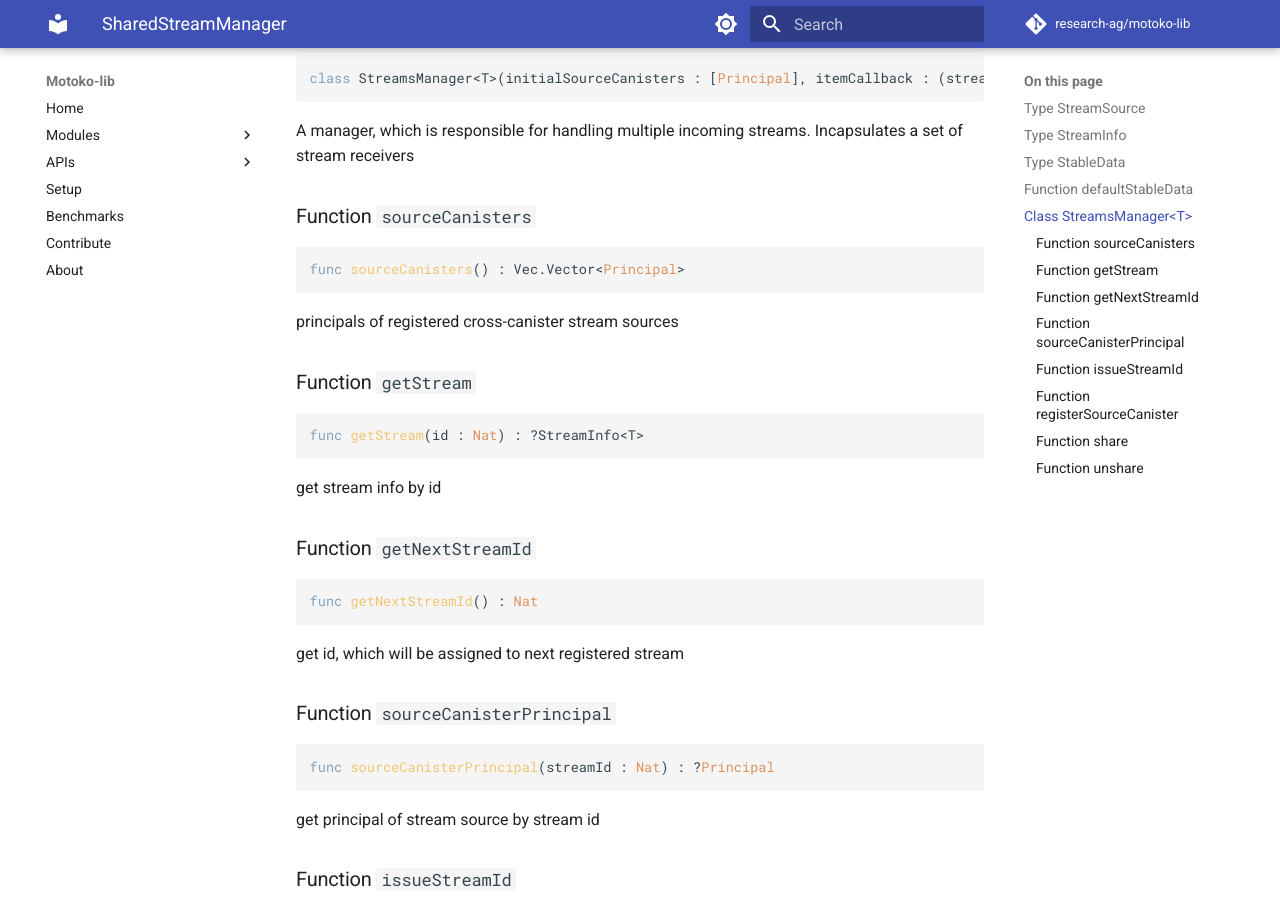
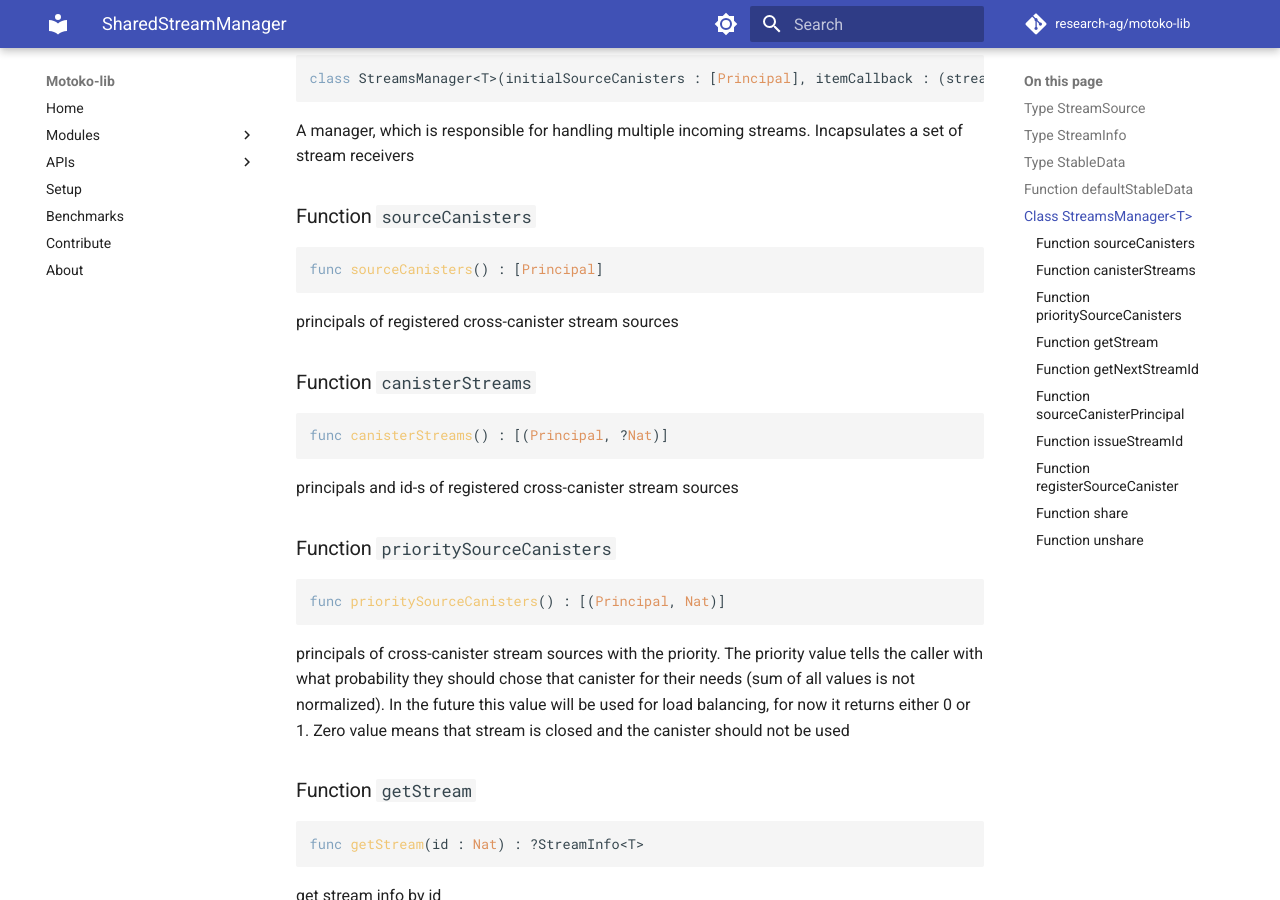
Before and after one commit to research-ag/motoko-lib, an MkDocs documentation site: the page built from docs/modoc/SharedStreamManager.md, in a window 1280 px wide and 900 px high, scrolled down 724 px. Built offline with MkDocs 1.6.1 and Material for MkDocs 9.7.7, drawn with Linux system fonts in a browser that asks for light colours; comment, search, counter and statistics services are not loaded.

Commit message:
fixed ability to register any canister as source (#87)
* fixed ability to register any canister as source to shared stream manager; added ability to fetch source canister principals alongside with appropriate stream id-s

* reverted accidental change

* added priority source canisters function to stream manager

* updated documentation comment

* made initial source canister principals list to be resistant to repetitions

* replaced vector return types with array

````diff
--- a/docs/modoc/SharedStreamManager.md
+++ b/docs/modoc/SharedStreamManager.md
@@ -34,10 +34,28 @@ A manager, which is responsible for handling multiple incoming streams. Incapsul
 
 ### Function `sourceCanisters`
 ``` motoko
-func sourceCanisters() : Vec.Vector<Principal>
+func sourceCanisters() : [Principal]
 ```
 
 principals of registered cross-canister stream sources
+
+
+### Function `canisterStreams`
+``` motoko
+func canisterStreams() : [(Principal, ?Nat)]
+```
+
+principals and id-s of registered cross-canister stream sources
+
+
+### Function `prioritySourceCanisters`
+``` motoko
+func prioritySourceCanisters() : [(Principal, Nat)]
+```
+
+principals of cross-canister stream sources with the priority. The priority value tells the caller with what probability they should
+chose that canister for their needs (sum of all values is not normalized). In the future this value will be used for
+load balancing, for now it returns either 0 or 1. Zero value means that stream is closed and the canister should not be used
 
 
 ### Function `getStream`
````
Also changed, not shown: 1 other file.
